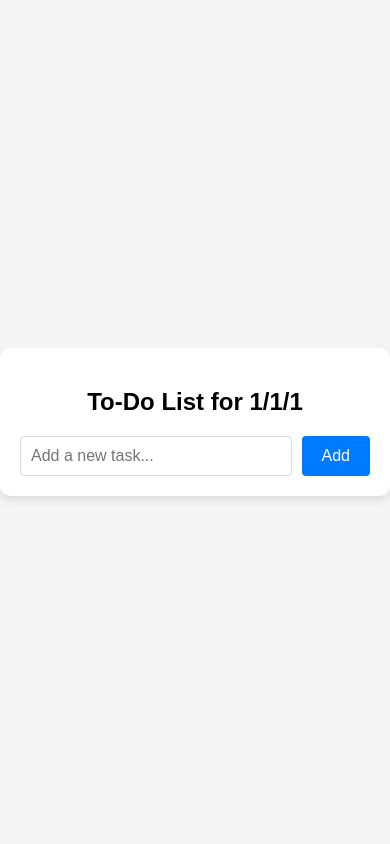
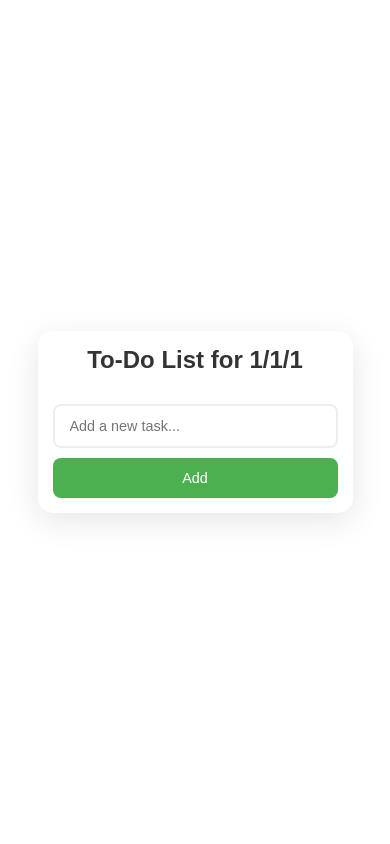
Before and after one commit to MadhankumarAI/Todo-25, a Flask app: page /todo/1/1/1 in a window 390 px wide. Run offline with Flask 3, Linux system fonts and the light colour scheme.

Commit message:
Update todo.html

```diff
--- a/templates/todo.html
+++ b/templates/todo.html
@@ -5,29 +5,53 @@
     <meta name="viewport" content="width=device-width, initial-scale=1.0">
     <title>To-Do List</title>
     <style>
+        :root {
+            --primary-green: #4CAF50;
+            --primary-yellow: #FFC107;
+            --primary-red: #F44336;
+            --primary-blue: #2196F3;
+            --text-color: #333;
+            --background: #ffffff;
+        }
+
+        * {
+            margin: 0;
+            padding: 0;
+            box-sizing: border-box;
+            transition: all 0.3s ease;
+        }
+
         body {
             font-family: Arial, sans-serif;
-            background-color: #f5f5f5;
+            background-color: var(--background);
             margin: 0;
-            padding: 0;
+            padding: 20px;
             display: flex;
             justify-content: center;
             align-items: center;
-            height: 100vh;
+            min-height: 100vh;
         }
 
         .container {
-            background: #fff;
-            padding: 20px;
-            border-radius: 10px;
-            box-shadow: 0 4px 8px rgba(0, 0, 0, 0.1);
+            background: var(--background);
+            padding: 30px;
+            border-radius: 15px;
+            box-shadow: 0 8px 32px rgba(0, 0, 0, 0.1);
             width: 90%;
-            max-width: 600px;
+            max-width: 800px;
+            animation: fadeIn 0.5s ease-in;
+        }
+
+        @keyframes fadeIn {
+            from { opacity: 0; transform: translateY(20px); }
+            to { opacity: 1; transform: translateY(0); }
         }
 
         h2 {
             text-align: center;
-            margin-bottom: 20px;
+            margin-bottom: 30px;
+            color: var(--text-color);
+            font-size: clamp(1.5rem, 4vw, 2.5rem);
         }
 
         ul {
@@ -39,8 +63,22 @@
             display: flex;
             justify-content: space-between;
             align-items: center;
-            padding: 10px;
-            border-bottom: 1px solid #ddd;
+            padding: 15px;
+            border-bottom: 1px solid #eee;
+            animation: slideIn 0.3s ease-out;
+            background-color: #f8f9fa;
+            margin-bottom: 10px;
+            border-radius: 8px;
+        }
+
+        @keyframes slideIn {
+            from { opacity: 0; transform: translateX(-20px); }
+            to { opacity: 1; transform: translateX(0); }
+        }
+
+        li:hover {
+            transform: translateX(5px);
+            background-color: #f0f0f0;
         }
 
         li:last-child {
@@ -48,49 +86,102 @@
         }
 
         .task {
-            font-size: 16px;
+            font-size: clamp(0.9rem, 2vw, 1.1rem);
             flex-grow: 1;
+            color: var(--text-color);
+            padding-right: 15px;
         }
 
         .delete-btn {
-            background-color: #ff4d4d;
+            background-color: var(--primary-red);
             color: white;
             border: none;
-            padding: 5px 10px;
-            border-radius: 4px;
+            padding: 8px 16px;
+            border-radius: 6px;
             cursor: pointer;
+            font-size: clamp(0.8rem, 1.5vw, 1rem);
+            transition: transform 0.2s ease;
         }
 
         .delete-btn:hover {
-            background-color: #ff1a1a;
+            background-color: #d32f2f;
+            transform: scale(1.05);
+        }
+
+        .delete-btn:active {
+            transform: scale(0.95);
         }
 
         form {
-            margin-top: 20px;
+            margin-top: 30px;
             display: flex;
+            gap: 10px;
         }
 
         input[type="text"] {
             flex-grow: 1;
-            padding: 10px;
-            font-size: 16px;
-            border: 1px solid #ddd;
-            border-radius: 4px;
-            margin-right: 10px;
+            padding: 12px 15px;
+            font-size: clamp(0.9rem, 2vw, 1.1rem);
+            border: 2px solid #eee;
+            border-radius: 8px;
+            transition: border-color 0.3s ease;
+        }
+
+        input[type="text"]:focus {
+            outline: none;
+            border-color: var(--primary-blue);
         }
 
         button[type="submit"] {
-            background-color: #007bff;
+            background-color: var(--primary-green);
             color: white;
             border: none;
-            padding: 10px 20px;
-            font-size: 16px;
-            border-radius: 4px;
+            padding: 12px 25px;
+            font-size: clamp(0.9rem, 2vw, 1.1rem);
+            border-radius: 8px;
             cursor: pointer;
+            transition: transform 0.2s ease;
         }
 
         button[type="submit"]:hover {
-            background-color: #0056b3;
+            background-color: #388E3C;
+            transform: scale(1.05);
+        }
+
+        button[type="submit"]:active {
+            transform: scale(0.95);
+        }
+
+        /* Responsive adjustments */
+        @media (max-width: 600px) {
+            .container {
+                padding: 20px;
+            }
+
+            form {
+                flex-direction: column;
+            }
+
+            button[type="submit"] {
+                width: 100%;
+            }
+        }
+
+        @media (max-width: 400px) {
+            .container {
+                padding: 15px;
+            }
+
+            li {
+                padding: 12px;
+                flex-direction: column;
+                gap: 10px;
+                text-align: center;
+            }
+
+            .delete-btn {
+                width: 100%;
+            }
         }
     </style>
 </head>
@@ -105,27 +196,31 @@
             </li>
             {% endfor %}
         </ul>
-
         <form method="POST">
             <input type="text" name="task" placeholder="Add a new task..." required>
             <button type="submit">Add</button>
         </form>
     </div>
-
     <script>
         function deleteTask(taskId) {
+            if (confirm('Are you sure you want to delete this task?')) {
                 fetch(`/delete-task/${taskId}`, {
                     method: 'DELETE',
                 })
                 .then(response => {
                     if (response.ok) {
-                    alert('Task deleted successfully!');
-                    location.reload(); // Reload the page to refresh the task list
+                        const taskElement = event.target.parentElement;
+                        taskElement.style.opacity = '0';
+                        taskElement.style.transform = 'translateX(20px)';
+                        setTimeout(() => {
+                            taskElement.remove();
+                        }, 300);
                     } else {
                         alert('Failed to delete task.');
                     }
                 });
             }
+        }
     </script>
 </body>
 </html>
```
Lines whose indentation alone changed are shown as unchanged.
